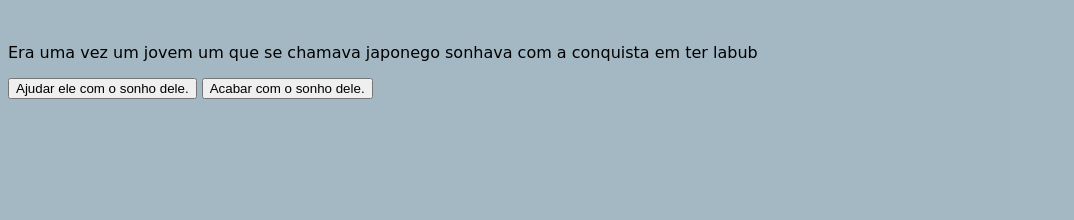
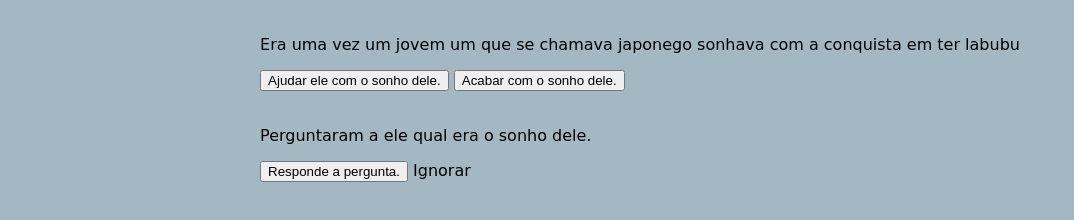
Before and after one commit to kauan045/historia, a plain HTML site: page index.html in a window 1280 px wide. Shown: the whole page, without its empty margins (0-1074 px from the left). Drawn offline with Linux system fonts and the light colour scheme; a web font is replaced by a local one.

Commit message:
Add files via upload

```diff
--- a/index.html
+++ b/index.html
@@ -9,12 +9,19 @@
 </head>
 <body>
     <main>
-        <div>
-            <img src="" alt="">
-            <p>Era uma vez um jovem um que se chamava japonego sonhava com a conquista em ter labub</p>
-            <button>Ajudar ele com o sonho  dele.</button>
-           <button>Acabar com o sonho dele.</button>
-        </div>
+
+    <div class="passo ativo" id="passo-0">
+        <img src="" alt="">
+        <p>Era uma vez um jovem um que se chamava japonego sonhava com a conquista em ter labubu</p>
+        <button class="bnt-proximo" data-proximo="1">Ajudar ele com o sonho  dele.</button>
+        <button class="bnt-proximo" data-proximo="game over">Acabar com o sonho dele.</button>
+    </div>
+    <div class="passo" id="passo-1">
+        <img src="" alt="">
+        <p>Perguntaram a ele qual era o sonho dele.<p>
+       <button class="bnt-proximo" data-proximo="2">Responde a pergunta.</button>
+       </button class="bnt-proximo" data-proximo="game over" >Ignorar</button>
+    </div>
     </main>
 </body>
 </html>
--- a/style.css
+++ b/style.css
@@ -13,4 +13,11 @@
 body{
        background-color: var(--cinza);
        font-family: var(--texto);
+    display: flex;
+    align-items: center ;
+    justify-content: center;
+    margin: 0;
+    padding: 0;
+
+
 }
```
Also changed, not shown: script.js (added).
